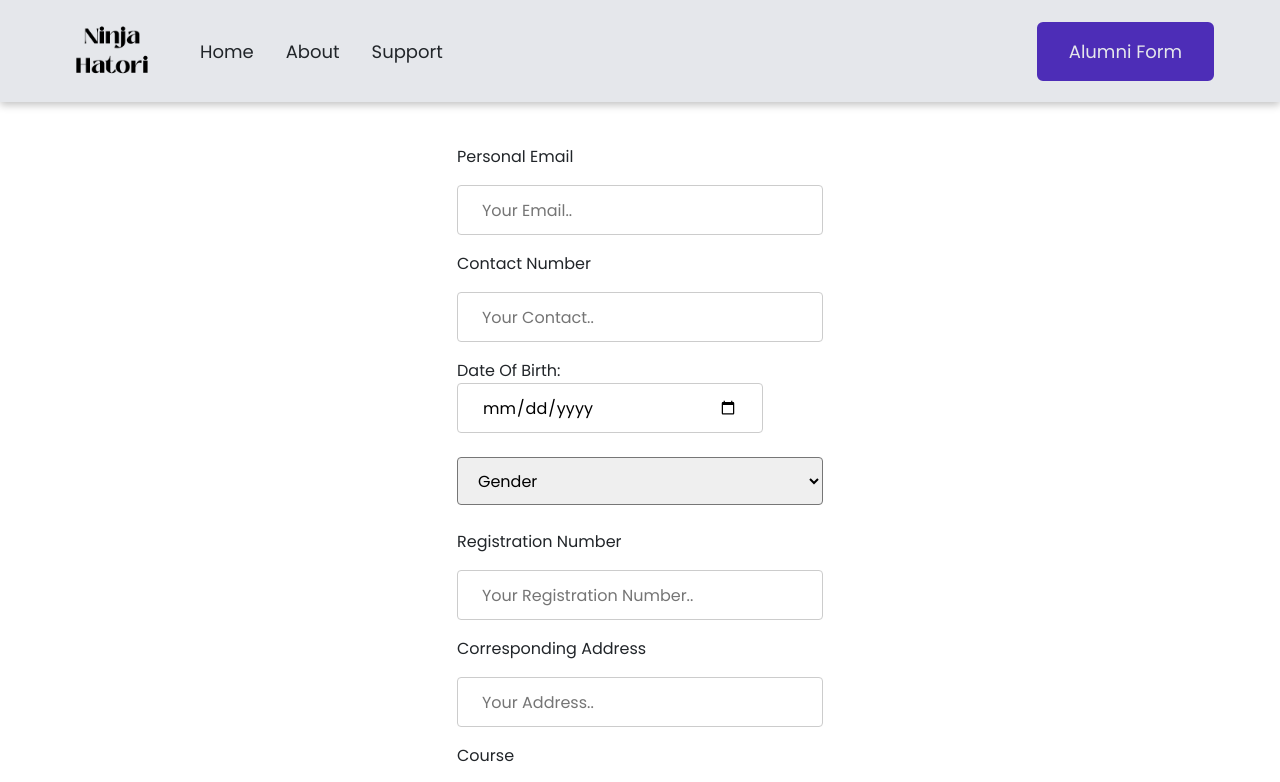
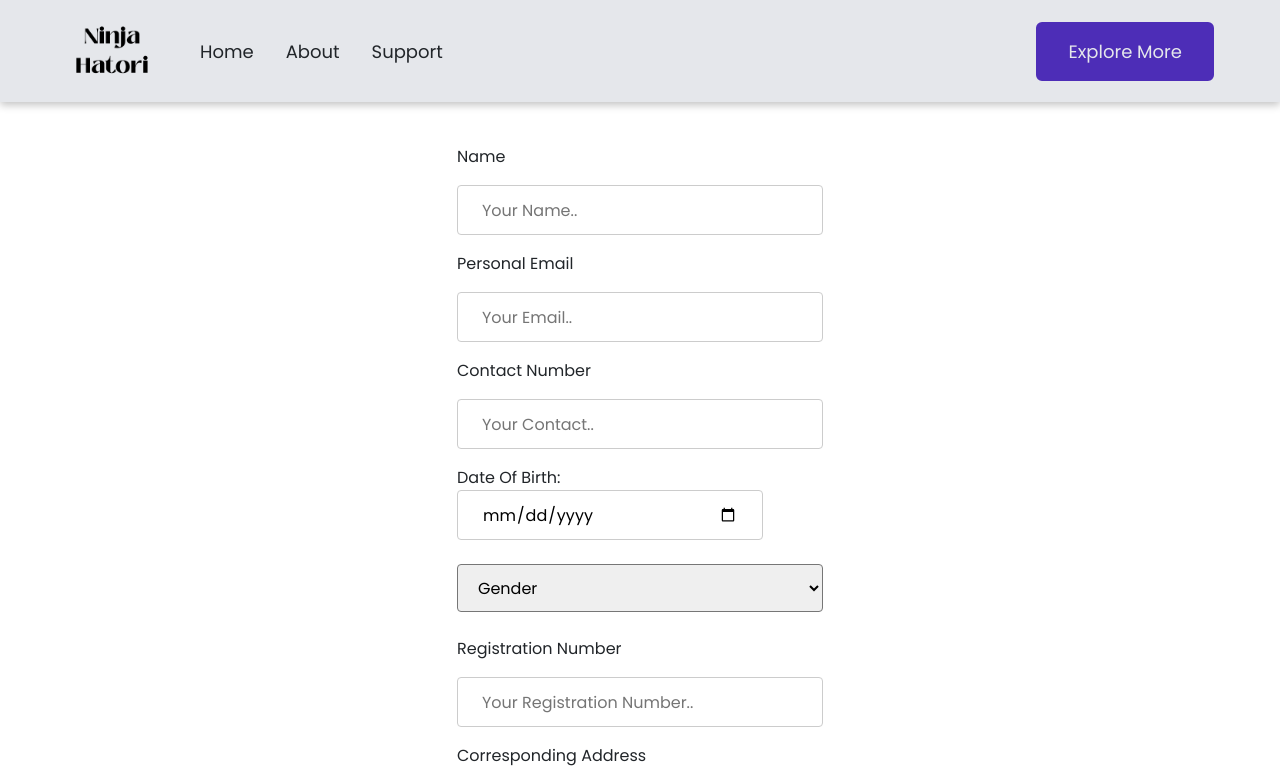
Before and after one commit to Priyankar01/AlumniAssignment, a React (Create React App) app: page / in a window 1280 px wide. Shown: the top 782 px of the page. Built offline with nearby package versions, Linux system fonts and the light colour scheme; the HTML template or start-up script is replaced by a standard one.

Commit message:
changes in UI

```diff
--- a/src/App.js
+++ b/src/App.js
@@ -6,7 +6,6 @@ export default function App() {
   return (
     <>
       <Navbar />
-      {/* <Landing /> */}
       <Form />
     </>
   );
--- a/src/components/form/form.css
+++ b/src/components/form/form.css
@@ -70,15 +70,6 @@ body {
 .form-item label {
   font-size: 1rem;
 }
-#marksheet,
-#photo {
-  border: 0px solid #ffffff;
-  width: 100%;
-  padding: 0;
-  margin-bottom: 0.5rem;
-  border: none;
-  /* background-color: #4caf50; */
-}
 
 @media screen and (max-width: 700px) {
   .form-item {
--- a/src/components/form/form.jsx
+++ b/src/components/form/form.jsx
@@ -42,7 +42,7 @@ export default function Form() {
       setError("");
       setSuccess("Data added successfully");
     } catch (e) {
-      console.log(e);
+      // console.log(e);
       setSuccess("");
       setError(e);
     }
@@ -55,7 +55,7 @@ export default function Form() {
           <form action="" className="main-form">
             <div className="form-item">
               {/* NAME */}
-              {/* <label for="name">Name</label>
+              <label for="name">Name</label>
               <input
                 className="items"
                 type="text"
@@ -63,7 +63,7 @@ export default function Form() {
                 name="name"
                 placeholder="Your Name.."
                 onChange={(e) => setData({ ...data, name: e.target.value })}
-              /> */}
+              />
 
               {/* EMAIL */}
               <label for="email">Personal Email</label>
--- a/src/components/navbar/navbar.jsx
+++ b/src/components/navbar/navbar.jsx
@@ -23,7 +23,7 @@ export default function navbar() {
           </div>
           <div className="navbar-main-right">
             <p className="alumni-btn">
-              <a href="#form">Alumni Form</a>
+              <a href="#form">Explore More</a>
             </p>
           </div>
           <div className="bars">
```
